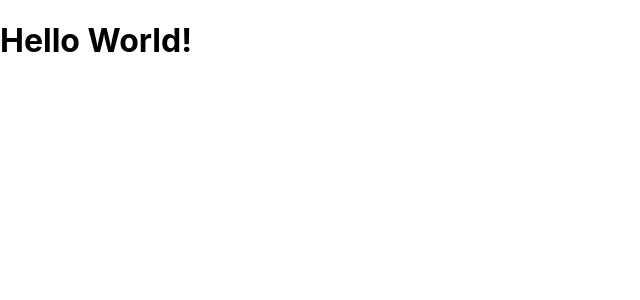
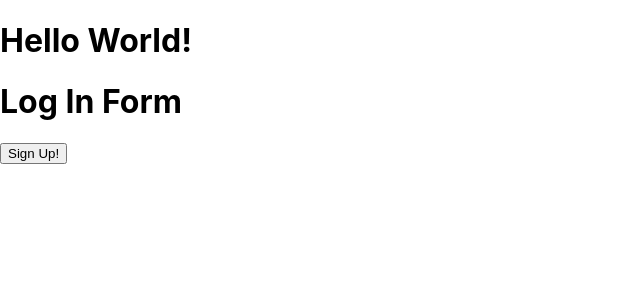
Before and after one commit to adrianic92/recipe-connect-app, a React (Create React App) app in the folder client/: page / in a window 1280 px wide. Shown: the top 300 px of the page, without its empty margins (0-640 px from the left). Built offline with nearby package versions, Linux system fonts and the light colour scheme; no server answers.

Commit message:
added components for authentication

```diff
--- a/client/src/App.js
+++ b/client/src/App.js
@@ -1,4 +1,5 @@
 import React, {useEffect, useState} from 'react';
+import LogIn from './components/authentication/LogIn';
 
 function App() {
   const [user, setUser] = useState(null);
@@ -15,6 +16,7 @@ function App() {
   return (
     <div>
       <h1>Hello World!</h1>
+      <LogIn />
     </div>
   );
 }
--- /dev/null
+++ b/client/src/components/authentication/LogIn.js
@@ -0,0 +1,18 @@
+import React, {useState} from "react";
+import LogInForm from "./LogInForm";
+import SignInForm from "./SignUpForm";
+
+function LogIn() {
+
+    const [newUser, setNewUser] = useState(false)
+
+    return (
+        <div>
+            { !newUser ?
+            <LogInForm setNewUser={setNewUser} /> :
+            <SignInForm setNewUser={setNewUser} />}
+        </div>
+    )
+}
+
+export default LogIn;
--- /dev/null
+++ b/client/src/components/authentication/LogInForm.js
@@ -0,0 +1,12 @@
+import React from "react";
+
+function LogInForm({setNewUser}) {
+    return (
+        <div>
+            <h1>Log In Form</h1>
+            <button onClick={() => setNewUser(true)}>Sign Up!</button>
+        </div>
+    )
+}
+
+export default LogInForm;
--- /dev/null
+++ b/client/src/components/authentication/SignUpForm.js
@@ -0,0 +1,12 @@
+import React from "react";
+
+function SignInForm({setNewUser}) {
+    return (
+        <div>
+            <h1>Sign In Form</h1>
+            <button onClick={() => setNewUser(false)}>Log In</button>
+        </div>
+    )
+}
+
+export default SignInForm;
```
